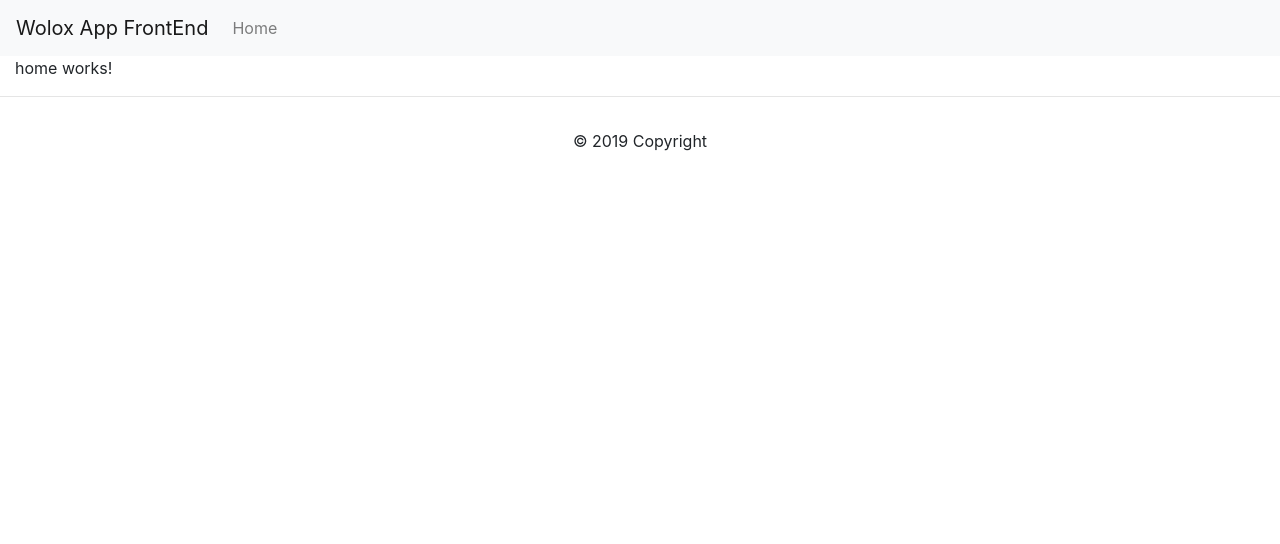
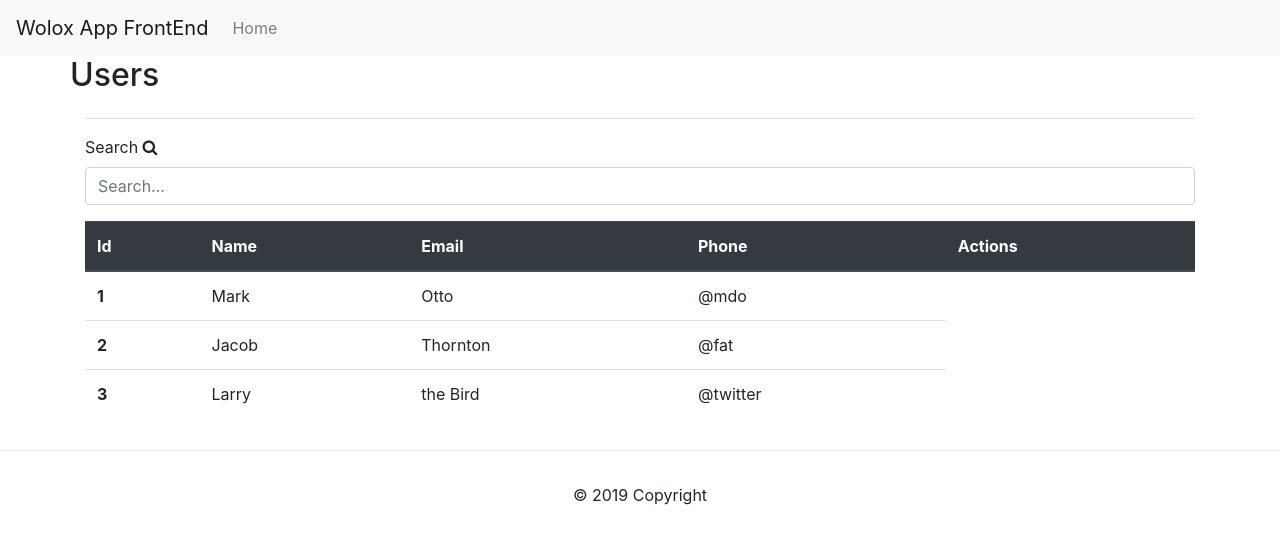
Before and after one commit to estebancode/WoloxApp-FrontEnd, an Angular app: page / in a window 1280 px wide. Shown: the top 544 px of the page. Built offline with nearby package versions, Linux system fonts and the light colour scheme.

Commit message:
tabla de usuarios en el home

```diff
--- a/src/app/component/home/home.component.html
+++ b/src/app/component/home/home.component.html
@@ -1,3 +1,51 @@
-<p>
-  home works!
-</p>
+
+<div class="container">
+  <div class="row">
+    <h2 class="text-center" >Users</h2>
+  </div>
+
+<hr/>
+
+<div class="row">
+  <div class="col-md-12">
+      <div class="form-group">
+          <label for="exampleInputSearch">Search <i class="fa fa-search" aria-hidden="true"></i></label>
+          <input type="text" class="form-control" id="exampleInputSearch" aria-describedby="emailHelp" placeholder="Search...">
+        </div>
+  </div>
+<div class="col-md-12">
+    <table class="table">
+        <thead class="thead-dark">
+          <tr>
+            <th scope="col">Id</th>
+            <th scope="col">Name</th>
+            <th scope="col">Email</th>
+            <th scope="col">Phone</th>
+            <th scope="col">Actions</th>
+          </tr>
+        </thead>
+        <tbody>
+          <tr>
+            <th scope="row">1</th>
+            <td>Mark</td>
+            <td>Otto</td>
+            <td>@mdo</td>
+          </tr>
+          <tr>
+            <th scope="row">2</th>
+            <td>Jacob</td>
+            <td>Thornton</td>
+            <td>@fat</td>
+          </tr>
+          <tr>
+            <th scope="row">3</th>
+            <td>Larry</td>
+            <td>the Bird</td>
+            <td>@twitter</td>
+          </tr>
+        </tbody>
+      </table>
+</div>
+</div>
+
+</div>
```
